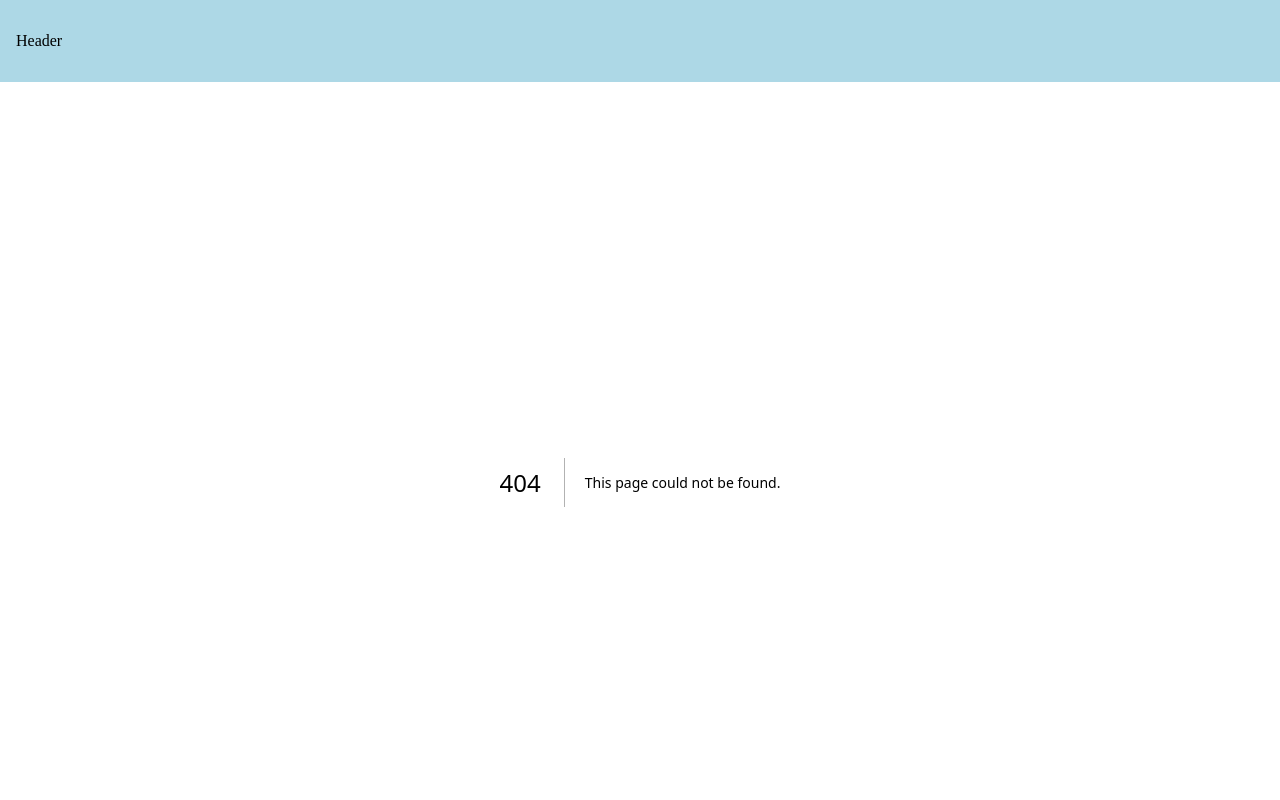
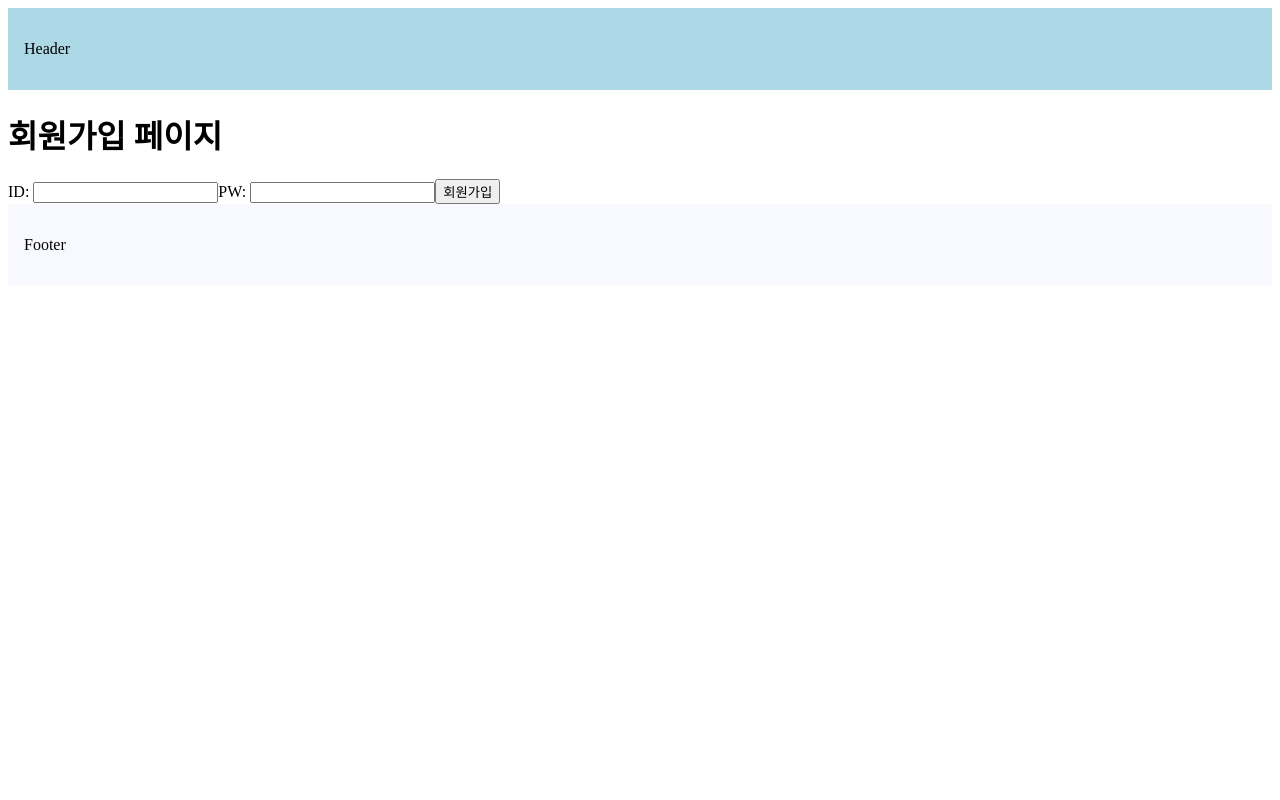
Before and after one commit to dev-honing/Gifticon, a Next.js app in the folder family-gifticon/: page /signup in a window 1280 px wide. Before the commit this address had no page. Shown: the top 800 px of the page. Built offline with nearby package versions, Linux system fonts and the light colour scheme.

Commit message:
Feat: /signup 라우트 추가 및 회원가입 폼 작성

```diff
--- /dev/null
+++ b/family-gifticon/app/signup/SignupForm.tsx
@@ -0,0 +1,14 @@
+const SignupForm = () => {
+  return (
+    <form>
+        <label htmlFor="id">ID: </label>
+        <input type="text" />
+
+        <label htmlFor="password">PW: </label>
+        <input type="password" />
+      <button type="submit">회원가입</button>
+    </form>
+  );
+};
+
+export default SignupForm;
--- /dev/null
+++ b/family-gifticon/app/signup/page.tsx
@@ -0,0 +1,12 @@
+import SignupForm from "./SignupForm";
+
+const SignupPage = () => {
+  return (
+    <>
+      <h1>회원가입 페이지</h1>
+      <SignupForm />
+    </>
+  );
+};
+
+export default SignupPage;
```
